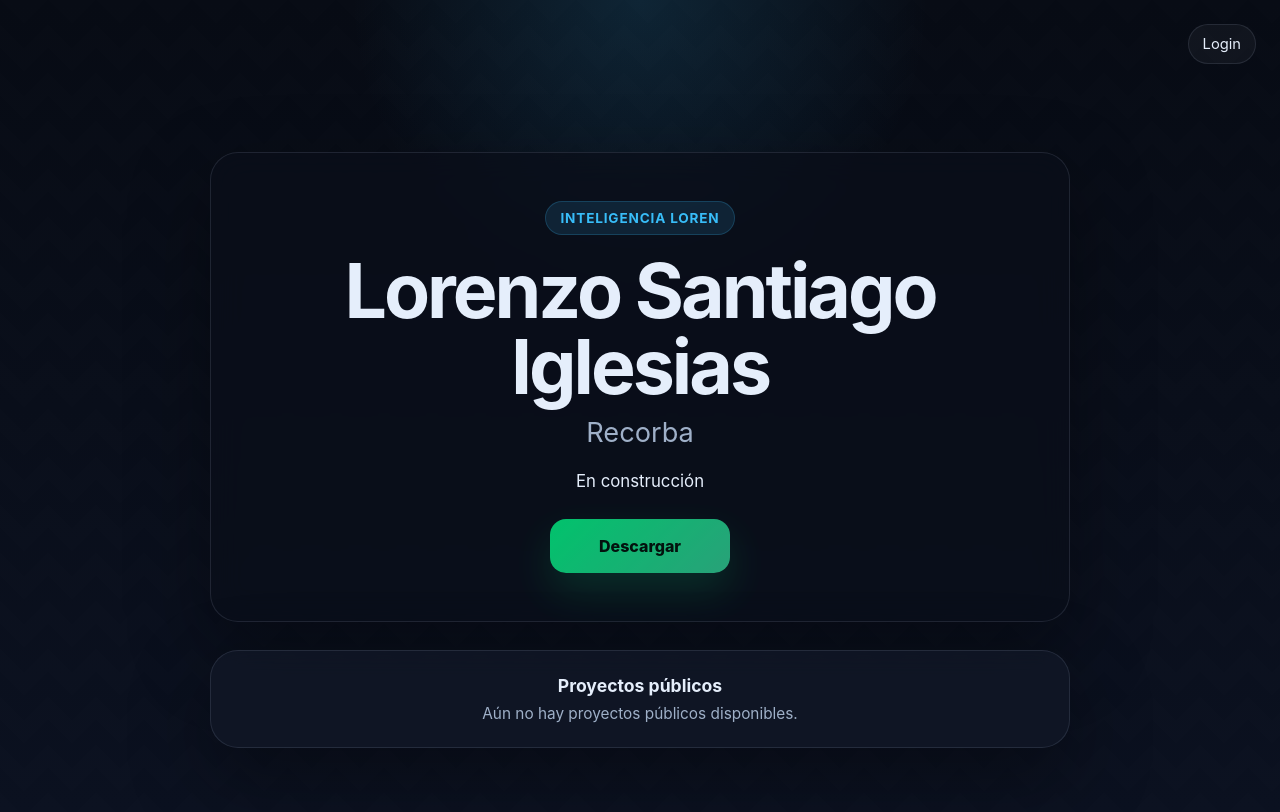
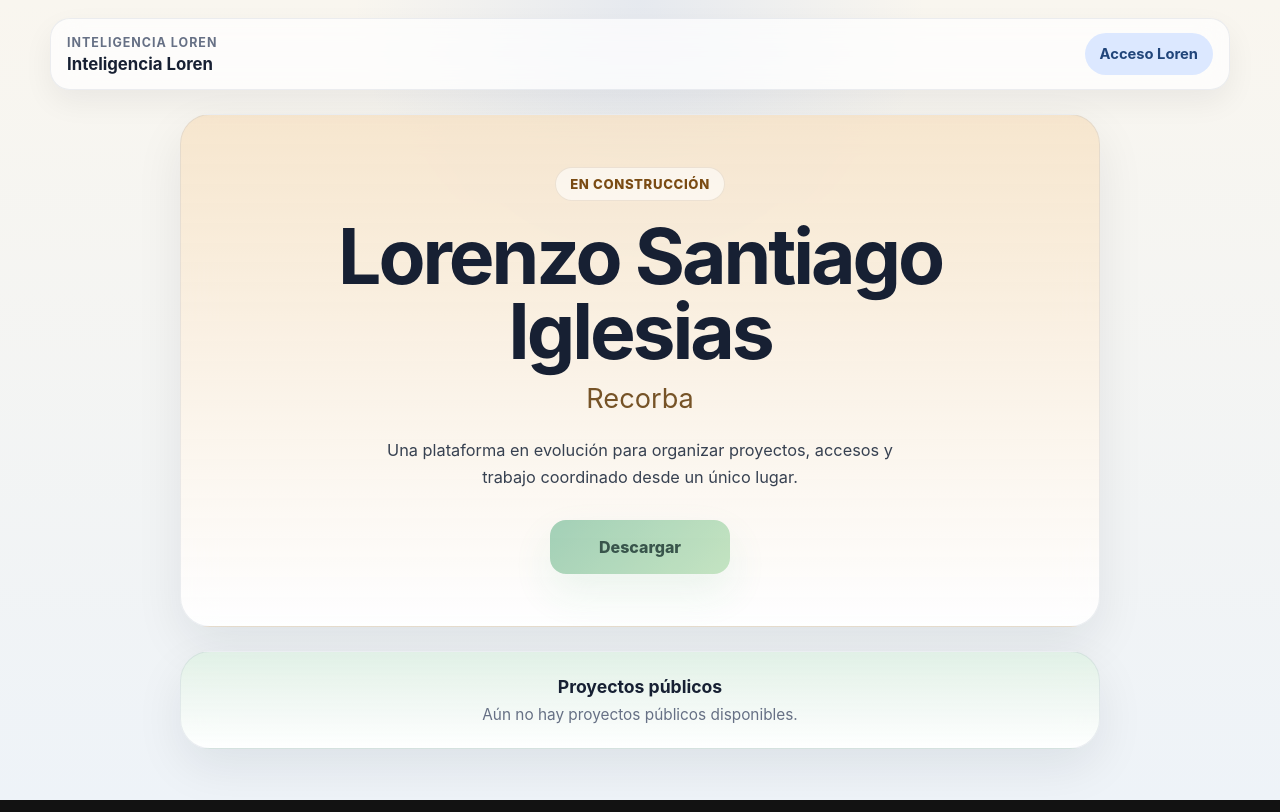
Before and after one commit to Loren2026/abierto-general, a React (Vite) app in the folder web/: page / in a window 1280 px wide. Built offline with nearby package versions, Linux system fonts and the light colour scheme; no server answers.

Commit message:
Polish unified web styling with Loren palette

```diff
--- a/web/src/admin/AdminPage.jsx
+++ b/web/src/admin/AdminPage.jsx
@@ -1,43 +1,28 @@
-import React from 'react';
-import { Link } from 'react-router-dom';
-import useAuthStore from '../store/useAuthStore';
-import '../pages/Dashboard.css';
+import useAuthStore from '../store/useAuthStore'
+import '../pages/Dashboard.css'
+import AdminLayout from '../components/layout/AdminLayout'
 
 function AdminPage() {
-  const { user, logout } = useAuthStore();
+  const { user, logout } = useAuthStore()
 
   const handleLogout = async () => {
-    await logout();
-  };
+    await logout()
+  }
 
   return (
+    <AdminLayout title="Panel Loren" onLogout={handleLogout}>
       <div className="dashboard-container">
-      <div className="dashboard-header">
-        <div className="header-left">
-          <h1 className="dashboard-title">InteligenciaLoren</h1>
-          <span className="dashboard-subtitle">Panel de Administración</span>
-        </div>
-        <div className="admin-nav-actions">
-          <Link className="secondary-nav-button" to="/admin/agentes">
-            Agentes
-          </Link>
-          <button className="logout-button" onClick={handleLogout}>
-            Cerrar Sesión
-          </button>
-        </div>
-      </div>
-
         <div className="dashboard-content">
           <div className="security-banner">
             <div className="security-icon">🔒</div>
             <div className="security-text">
-            <h3>Seguridad Activada</h3>
-            <p>Hash bcrypt (12 salt rounds), Rate limiting, Helmet, Sesiones 24h, CSRF</p>
+              <h3>Seguridad activada</h3>
+              <p>Hash bcrypt, rate limiting, helmet, sesiones 24h y protección CSRF.</p>
             </div>
           </div>
 
           <div className="info-card">
-          <h2>Información del Usuario</h2>
+            <h2>Información del usuario</h2>
             <div className="user-info">
               <div className="info-item">
                 <label>ID:</label>
@@ -53,38 +38,36 @@ function AdminPage() {
           <div className="stats-grid">
             <div className="stat-card">
               <div className="stat-value">5</div>
-            <div className="stat-label">Puntos de Seguridad</div>
+              <div className="stat-label">Puntos de seguridad</div>
             </div>
             <div className="stat-card">
               <div className="stat-value">24h</div>
-            <div className="stat-label">Expiración de Sesión</div>
+              <div className="stat-label">Expiración de sesión</div>
             </div>
             <div className="stat-card">
               <div className="stat-value">5/15m</div>
-            <div className="stat-label">Rate Limiting Login</div>
+              <div className="stat-label">Rate limiting login</div>
             </div>
             <div className="stat-card">
               <div className="stat-value">12</div>
-            <div className="stat-label">Salt Rounds Bcrypt</div>
+              <div className="stat-label">Salt rounds bcrypt</div>
             </div>
           </div>
 
           <div className="next-steps-card">
-          <h2>Próximos Pasos</h2>
+            <h2>Estado actual</h2>
             <ul className="next-steps-list">
-            <li>✅ Punto 1: Hash robusto de contraseña con bcrypt</li>
-            <li>✅ Punto 2: Rate limiting en login (5 intentos / 15 minutos)</li>
-            <li>✅ Punto 3: Helmet y headers de seguridad</li>
-            <li>✅ Punto 4: Sesiones con expiración de 24 horas</li>
-            <li>✅ Punto 5: CSRF básico</li>
+              <li>✅ Zona pública unificada en construcción</li>
+              <li>✅ Acceso Loren integrado en la misma web</li>
+              <li>✅ Panel privado protegido por sesión</li>
+              <li>✅ Espacio de agentes preparado para la siguiente fase</li>
             </ul>
-          <div className="steps-message">
-            ¡Los 5 puntos de seguridad están implementados!
+            <div className="steps-message">La base visual y funcional de la plataforma ya está unificada.</div>
           </div>
         </div>
       </div>
-    </div>
-  );
+    </AdminLayout>
+  )
 }
 
-export default AdminPage;
+export default AdminPage
--- a/web/src/components/layout/Header.jsx
+++ b/web/src/components/layout/Header.jsx
@@ -1,3 +1,34 @@
-export default function Header() {
-  return null
+import { Link, useLocation } from 'react-router-dom'
+
+export default function Header({ privateArea = false, title = 'Inteligencia Loren', onLogout }) {
+  const location = useLocation()
+
+  return (
+    <header className={`site-header ${privateArea ? 'site-header--private' : 'site-header--public'}`}>
+      <div className="site-header__inner">
+        <div className="site-branding">
+          <span className="site-branding__eyebrow">Inteligencia Loren</span>
+          <strong className="site-branding__title">{title}</strong>
+        </div>
+
+        <nav className="site-header__actions" aria-label="Navegación principal">
+          {privateArea ? (
+            <>
+              <Link to="/admin" className={`nav-chip nav-chip--blue ${location.pathname === '/admin' ? 'is-active' : ''}`}>
+                Panel
+              </Link>
+              <Link to="/admin/agentes" className={`nav-chip nav-chip--orange ${location.pathname === '/admin/agentes' ? 'is-active' : ''}`}>
+                Agentes
+              </Link>
+              <button type="button" className="nav-chip nav-chip--red" onClick={onLogout}>
+                Salir
+              </button>
+            </>
+          ) : (
+            <Link to="/login" className="nav-chip nav-chip--blue">Acceso Loren</Link>
+          )}
+        </nav>
+      </div>
+    </header>
+  )
 }
--- a/web/src/components/layout/PublicLayout.jsx
+++ b/web/src/components/layout/PublicLayout.jsx
@@ -1,3 +1,10 @@
+import Header from './Header'
+
 export default function PublicLayout({ children }) {
-  return children ?? null
+  return (
+    <div className="public-layout">
+      <Header />
+      {children}
+    </div>
+  )
 }
--- a/web/src/index.css
+++ b/web/src/index.css
@@ -1,15 +1,22 @@
 :root {
   color-scheme: dark;
-  --bg: #0a0f1a;
-  --bg-2: #111827;
-  --surface: rgba(10, 15, 26, 0.72);
-  --surface-2: rgba(17, 24, 39, 0.78);
-  --line: rgba(148, 163, 184, 0.16);
-  --text: #e5eefb;
-  --muted: #9fb0c8;
-  --accent: #38bdf8;
-  --accent-2: #8b5cf6;
-  --green: #00ff88;
+  --bg: #f7f5f0;
+  --bg-2: #eef3f8;
+  --surface: rgba(255, 255, 255, 0.78);
+  --surface-strong: rgba(255, 255, 255, 0.94);
+  --line: rgba(148, 163, 184, 0.18);
+  --text: #172033;
+  --muted: #667085;
+  --orange: #e4a35b;
+  --orange-soft: #f6e2c6;
+  --green: #91c7aa;
+  --green-soft: #dff0e4;
+  --blue: #5b8def;
+  --blue-soft: #dce8ff;
+  --yellow: #f5d374;
+  --yellow-soft: #fbf0c7;
+  --red: #f29999;
+  --red-soft: #fce0e0;
 }
 
 * {
@@ -18,8 +25,15 @@
   box-sizing: border-box;
 }
 
-html, body, #root {
+html,
+body,
+#root {
   min-height: 100%;
+}
+
+html,
+body {
+  overflow-x: hidden;
 }
 
 body {
@@ -27,8 +41,8 @@ body {
   -webkit-font-smoothing: antialiased;
   -moz-osx-font-smoothing: grayscale;
   background:
-    radial-gradient(circle at top, rgba(56, 189, 248, 0.14), transparent 28%),
-    linear-gradient(180deg, #070b14 0%, #0b1120 100%);
+    radial-gradient(circle at top, rgba(91, 141, 239, 0.12), transparent 28%),
+    linear-gradient(180deg, #f9f6ef 0%, #eef3f8 100%);
   color: var(--text);
 }
 
@@ -46,109 +60,175 @@ button {
   cursor: pointer;
 }
 
+img,
+svg,
+video,
+canvas {
+  max-width: 100%;
+  height: auto;
+}
+
 #root {
   min-height: 100vh;
 }
 
-.home-page {
-  min-height: 100vh;
+.site-header {
   position: relative;
-  overflow: hidden;
+  z-index: 2;
+  padding: 18px 20px 0;
 }
 
-.home-page::before {
-  content: '';
-  position: absolute;
-  inset: 0;
-  background:
-    linear-gradient(135deg, rgba(255,255,255,0.03) 25%, transparent 25%) -24px 0/48px 48px,
-    linear-gradient(225deg, rgba(255,255,255,0.03) 25%, transparent 25%) -24px 0/48px 48px,
-    linear-gradient(315deg, rgba(255,255,255,0.03) 25%, transparent 25%) 0 0/48px 48px,
-    linear-gradient(45deg, rgba(255,255,255,0.03) 25%, transparent 25%) 0 0/48px 48px;
-  opacity: 0.22;
-  pointer-events: none;
+.site-header__inner {
+  max-width: 1180px;
+  margin: 0 auto;
+  display: flex;
+  align-items: center;
+  justify-content: space-between;
+  gap: 16px;
+  padding: 14px 16px;
+  border-radius: 20px;
+  border: 1px solid var(--line);
+  background: rgba(255, 255, 255, 0.7);
+  backdrop-filter: blur(14px);
+  box-shadow: 0 12px 30px rgba(15, 23, 42, 0.06);
 }
 
-.public-header {
-  position: relative;
-  z-index: 1;
+.site-branding {
+  min-width: 0;
   display: flex;
-  justify-content: flex-end;
-  padding: 24px;
+  flex-direction: column;
+  gap: 4px;
 }
 
-.login-link {
-  border: 1px solid var(--line);
-  background: rgba(255, 255, 255, 0.04);
+.site-branding__eyebrow {
+  font-size: 0.78rem;
+  letter-spacing: 0.08em;
+  text-transform: uppercase;
+  color: var(--muted);
+  font-weight: 700;
+}
+
+.site-branding__title {
+  font-size: 1.05rem;
   color: var(--text);
+}
+
+.site-header__actions {
+  display: flex;
+  gap: 10px;
+  flex-wrap: wrap;
+  justify-content: flex-end;
+}
+
+.nav-chip {
+  display: inline-flex;
+  align-items: center;
+  justify-content: center;
+  min-height: 42px;
   padding: 10px 14px;
   border-radius: 999px;
+  border: 1px solid transparent;
   font-size: 0.92rem;
-  transition: 0.2s ease;
+  font-weight: 700;
+  transition: transform 0.15s, opacity 0.2s;
 }
 
-.login-link:hover {
-  background: rgba(255, 255, 255, 0.08);
+.nav-chip:hover {
+  opacity: 0.94;
+  transform: translateY(-1px);
+}
+
+.nav-chip.is-active {
+  box-shadow: inset 0 0 0 1px rgba(23, 32, 51, 0.12);
+}
+
+.nav-chip--blue {
+  background: var(--blue-soft);
+  color: #21457a;
+}
+
+.nav-chip--orange {
+  background: var(--orange-soft);
+  color: #7a4b13;
+}
+
+.nav-chip--red {
+  background: var(--red-soft);
+  color: #8f2d2d;
+  border: none;
+}
+
+.public-layout,
+.admin-layout {
+  min-height: 100vh;
+}
+
+.home-page {
+  min-height: calc(100vh - 94px);
 }
 
 .hero-shell {
-  position: relative;
-  z-index: 1;
-  min-height: calc(100vh - 76px);
+  min-height: calc(100vh - 110px);
   display: flex;
   flex-direction: column;
   justify-content: center;
   align-items: center;
-  gap: 28px;
-  padding: 24px;
+  gap: 24px;
+  padding: 24px 20px 40px;
 }
 
 .hero-card,
-.projects-placeholder {
+.placeholder-card {
   width: 100%;
-  max-width: 860px;
+  max-width: 920px;
+  border-radius: 30px;
   border: 1px solid var(--line);
-  border-radius: 28px;
   background: var(--surface);
   backdrop-filter: blur(16px);
-  box-shadow: 0 30px 80px rgba(0, 0, 0, 0.35);
+  box-shadow: 0 18px 48px rgba(15, 23, 42, 0.08);
 }
 
 .hero-card {
-  padding: 48px 28px;
+  padding: 52px 28px;
   text-align: center;
+}
+
+.hero-card--orange {
+  background: linear-gradient(180deg, rgba(246, 226, 198, 0.82) 0%, rgba(255, 255, 255, 0.92) 100%);
 }
 
 .hero-badge {
   display: inline-flex;
   padding: 8px 14px;
   border-radius: 999px;
-  background: rgba(56, 189, 248, 0.12);
-  border: 1px solid rgba(56, 189, 248, 0.2);
-  color: var(--accent);
-  font-size: 0.85rem;
-  font-weight: 700;
-  letter-spacing: 0.06em;
+  background: rgba(255, 255, 255, 0.58);
+  border: 1px solid rgba(122, 75, 19, 0.12);
+  color: #7a4b13;
+  font-size: 0.82rem;
+  font-weight: 800;
+  letter-spacing: 0.05em;
   text-transform: uppercase;
   margin-bottom: 18px;
 }
 
 .hero-title {
-  font-size: clamp(2.3rem, 6vw, 4.7rem);
-  line-height: 1;
+  font-size: clamp(2.4rem, 6vw, 4.8rem);
+  line-height: 0.98;
   letter-spacing: -0.04em;
 }
 
 .hero-subtitle {
   margin-top: 12px;
   font-size: clamp(1.2rem, 2.5vw, 1.7rem);
-  color: var(--muted);
+  color: #765327;
 }
 
 .hero-copy {
-  margin-top: 22px;
-  font-size: 1.05rem;
-  color: var(--text);
+  margin: 22px auto 0;
+  font-size: 1.02rem;
+  max-width: 52ch;
+  color: #374151;
+  line-height: 1.7;
 }
 
 .download-button {
@@ -158,18 +238,24 @@ button {
   min-width: 180px;
   min-height: 54px;
   padding: 14px 22px;
-  background: linear-gradient(135deg, #00ff88, #34d399);
-  color: #02140a;
+  background: linear-gradient(135deg, #91c7aa, #b9dfb7);
+  color: #14362b;
   font-size: 1rem;
   font-weight: 800;
-  box-shadow: 0 18px 40px rgba(0, 255, 136, 0.18);
-  opacity: 0.75;
+  box-shadow: 0 18px 40px rgba(145, 199, 170, 0.2);
+  opacity: 0.84;
+}
+
+.placeholder-card {
+  padding: 24px 28px;
+}
+
+.placeholder-card--green {
+  background: linear-gradient(180deg, rgba(223, 240, 228, 0.88) 0%, rgba(255, 255, 255, 0.94) 100%);
 }
 
 .projects-placeholder {
-  padding: 24px 28px;
   text-align: center;
-  background: var(--surface-2);
 }
 
 .projects-placeholder h2 {
@@ -182,31 +268,45 @@ button {
   font-size: 0.96rem;
 }
 
+@media (max-width: 900px) {
+  .site-header__inner {
+    align-items: flex-start;
+    flex-direction: column;
+  }
+
+  .site-header__actions {
+    width: 100%;
+    justify-content: flex-start;
+  }
+}
+
 @media (max-width: 640px) {
-  .public-header {
-    padding: 16px;
+  .site-header {
+    padding: 12px 12px 0;
+  }
+
+  .site-header__inner {
+    padding: 12px;
+    border-radius: 18px;
+  }
+
+  .nav-chip {
+    flex: 1 1 auto;
+    min-width: 0;
   }
 
   .hero-shell {
-    padding: 16px;
+    padding: 16px 12px 28px;
     gap: 18px;
   }
 
   .hero-card {
-    padding: 36px 20px;
+    padding: 38px 20px;
+    border-radius: 24px;
   }
 
-  .projects-placeholder {
+  .placeholder-card {
     padding: 20px;
+    border-radius: 22px;
   }
 }
-
-
-html, body {
-  overflow-x: hidden;
-}
-
-img, svg, video, canvas {
-  max-width: 100%;
-  height: auto;
-}
--- a/web/src/public/HomePage.jsx
+++ b/web/src/public/HomePage.jsx
@@ -1,30 +1,31 @@
-import { Link } from 'react-router-dom'
+import PublicLayout from '../components/layout/PublicLayout'
 
 export default function HomePage() {
   return (
-    <div className="home-page">
-      <header className="public-header">
-        <Link to="/login" className="login-link">
-          Login
-        </Link>
-      </header>
-
-      <main className="hero-shell">
-        <section className="hero-card">
-          <div className="hero-badge">Inteligencia Loren</div>
+    <PublicLayout>
+      <main className="home-page">
+        <section className="hero-shell">
+          <div className="hero-card hero-card--orange">
+            <div className="hero-badge">En construcción</div>
             <h1 className="hero-title">Lorenzo Santiago Iglesias</h1>
             <p className="hero-subtitle">Recorba</p>
-          <p className="hero-copy">En construcción</p>
+            <p className="hero-copy">
+              Una plataforma en evolución para organizar proyectos, accesos y trabajo coordinado
+              desde un único lugar.
+            </p>
             <button className="download-button" type="button" disabled>
               Descargar
             </button>
-        </section>
+          </div>
 
-        <section className="projects-placeholder">
+          <section className="projects-placeholder placeholder-card placeholder-card--green">
+            <div>
               <h2>Proyectos públicos</h2>
               <p>Aún no hay proyectos públicos disponibles.</p>
+            </div>
+          </section>
         </section>
       </main>
-    </div>
+    </PublicLayout>
   )
 }
```
Also changed, not shown: web/src/admin/AgentsPage.jsx (+9 -18 lines), web/src/auth/LoginPage.css (+38 -31 lines), web/src/components/layout/AdminLayout.jsx (+19 -2 lines), web/src/pages/Dashboard.css (+46 -102 lines). Lines whose indentation alone changed are shown as unchanged.
